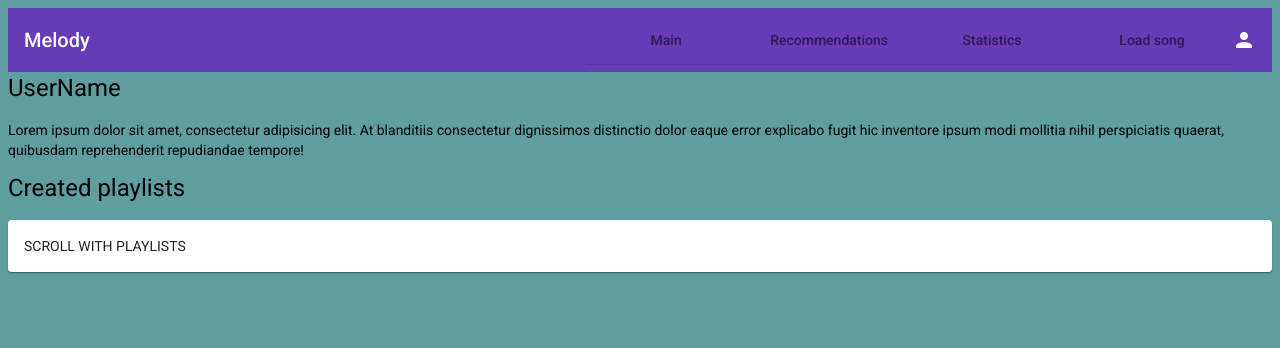
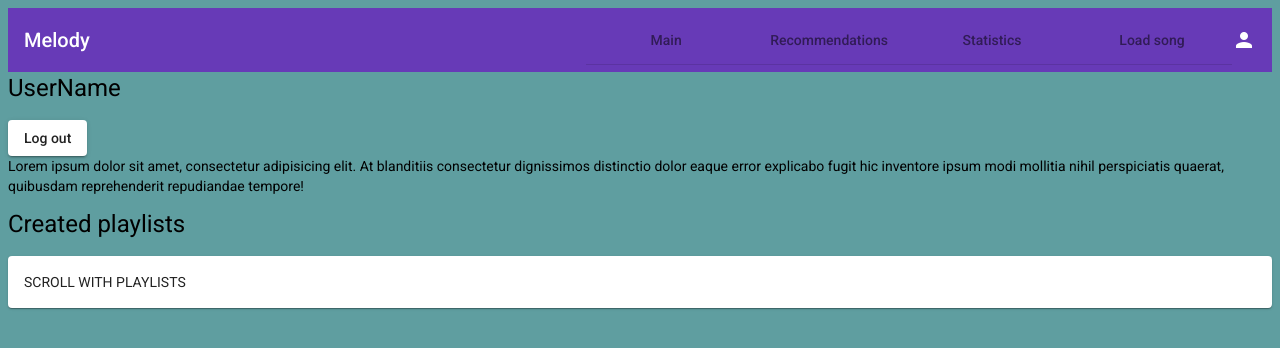
Before and after one commit to Erbidium/Melody, an Angular app in the folder frontend/: page /profile in a window 1280 px wide. Shown: the top 348 px of the page. Built offline with nearby package versions, Linux system fonts and the light colour scheme; sample sign-in values are in the browser's storage.

Commit message:
Add sign out from profile page

```diff
--- a/frontend/src/app/modules/profile/profile-page/profile-page.component.html
+++ b/frontend/src/app/modules/profile/profile-page/profile-page.component.html
@@ -1,6 +1,7 @@
 <app-header>
 </app-header>
 <h1>UserName</h1>
+<button mat-raised-button (click)="logOut()">Log out</button>
 <p>Lorem ipsum dolor sit amet, consectetur adipisicing elit. At blanditiis consectetur dignissimos distinctio dolor eaque error explicabo fugit hic inventore ipsum modi mollitia nihil perspiciatis quaerat, quibusdam reprehenderit repudiandae tempore!</p>
 <h1>
     Created playlists
--- a/frontend/src/app/modules/profile/profile-page/profile-page.component.ts
+++ b/frontend/src/app/modules/profile/profile-page/profile-page.component.ts
@@ -1,9 +1,20 @@
 import { Component } from '@angular/core';
 import { BaseComponent } from '@core/base/base.component';
+import {AuthService} from "@core/services/auth.service";
+import {Router} from "@angular/router";
 
 @Component({
     selector: 'app-profile-page',
     templateUrl: './profile-page.component.html',
     styleUrls: ['./profile-page.component.sass'],
 })
-export class ProfilePageComponent extends BaseComponent { }
+export class ProfilePageComponent extends BaseComponent {
+    constructor(private authService: AuthService, private router: Router) {
+        super();
+    }
+
+    logOut() {
+        this.authService.signOut();
+        this.router.navigateByUrl('auth');
+    }
+}
```
